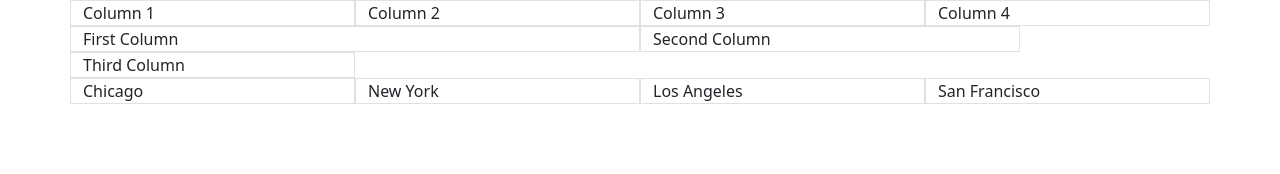
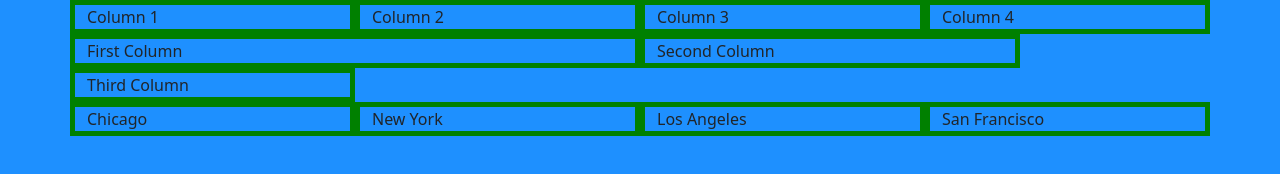
Before and after one commit to bstanton773/kekambas-132_bootstrap_grid, a plain HTML site: page index.html in a window 1280 px wide. Drawn offline with nearby package versions, Linux system fonts and the light colour scheme.

Commit message:
Add our own CSS

```diff
--- /dev/null
+++ b/css/main.css
@@ -0,0 +1,7 @@
+body{
+    background-color: dodgerblue;
+}
+
+.border{
+    border: 5px solid green !important;
+}
--- a/index.html
+++ b/index.html
@@ -5,6 +5,8 @@
     <meta name="viewport" content="width=device-width, initial-scale=1.0">
     <title>Bootstrap Grid Example</title>
     <link rel="stylesheet" href="https://cdn.jsdelivr.net/npm/bootstrap@5.3.2/dist/css/bootstrap.min.css">
+    <!-- If you want to add your own style, make sure it is BELOW the bootstrap CSS -->
+    <link rel="stylesheet" href="./css/main.css">
 </head>
 <body>
     <div class="container">
```
